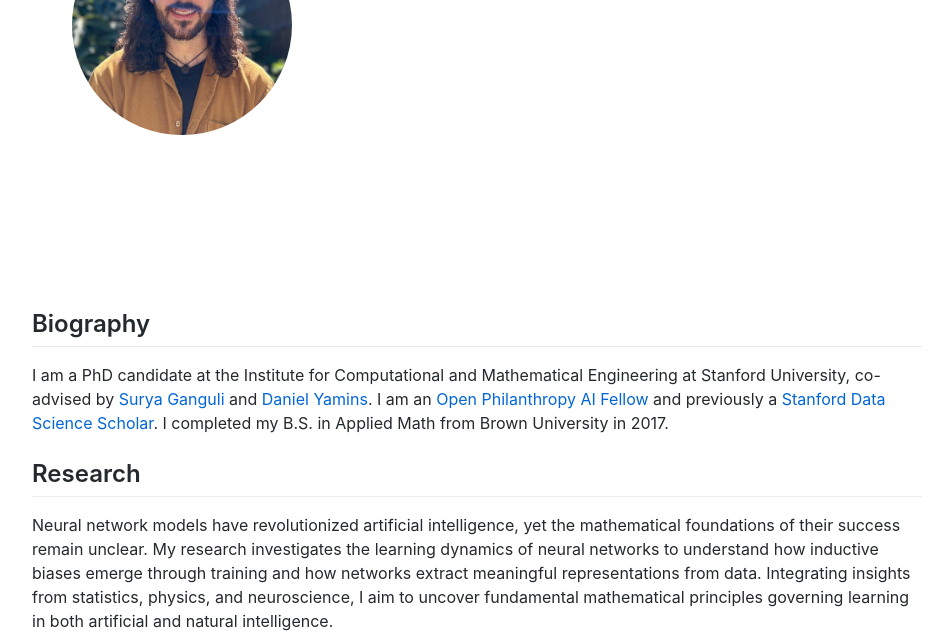
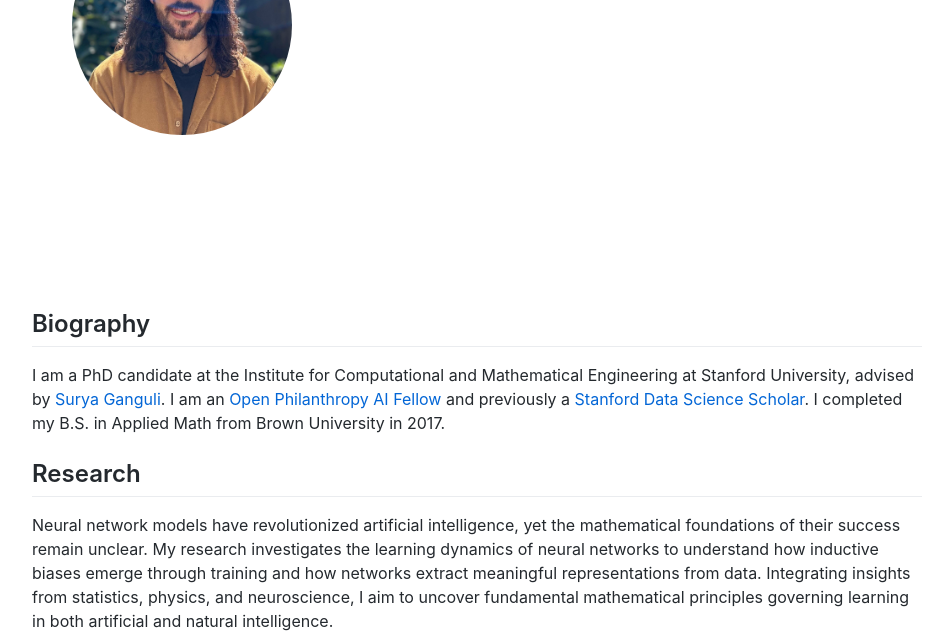
Before and after one commit to danielkunin/personal-website, a plain HTML site: page index.html in a window 1280 px wide. Shown: the part 160-800 px from the top of the page, without its empty margins (163-1107 px from the left). Drawn offline with nearby package versions, Linux system fonts and the light colour scheme; a script that the page names is missing.

Commit message:
update advisor

```diff
--- a/index.html
+++ b/index.html
@@ -79,7 +79,7 @@
 
 		<h2>Biography</h2>
 
-		<p>I am a PhD candidate at the Institute for Computational and Mathematical Engineering at Stanford University, co-advised by <a href="https://ganguli-gang.stanford.edu/surya.html">Surya Ganguli</a> and <a href="http://stanford.edu/~yamins/">Daniel Yamins</a>. I am an <a href="https://www.openphilanthropy.org/grants/open-phil-ai-fellowship-2022-class/">Open Philanthropy AI Fellow</a> and previously a <a href="https://datascience.stanford.edu/about/people/data-science-scholars">Stanford Data Science Scholar</a>. I completed my B.S. in Applied Math from Brown University in 2017.</p>
+		<p>I am a PhD candidate at the Institute for Computational and Mathematical Engineering at Stanford University, advised by <a href="https://ganguli-gang.stanford.edu/surya.html">Surya Ganguli</a>. I am an <a href="https://www.openphilanthropy.org/grants/open-phil-ai-fellowship-2022-class/">Open Philanthropy AI Fellow</a> and previously a <a href="https://datascience.stanford.edu/about/people/data-science-scholars">Stanford Data Science Scholar</a>. I completed my B.S. in Applied Math from Brown University in 2017.</p>
 
 
 		<h2>Research</h2>
```
